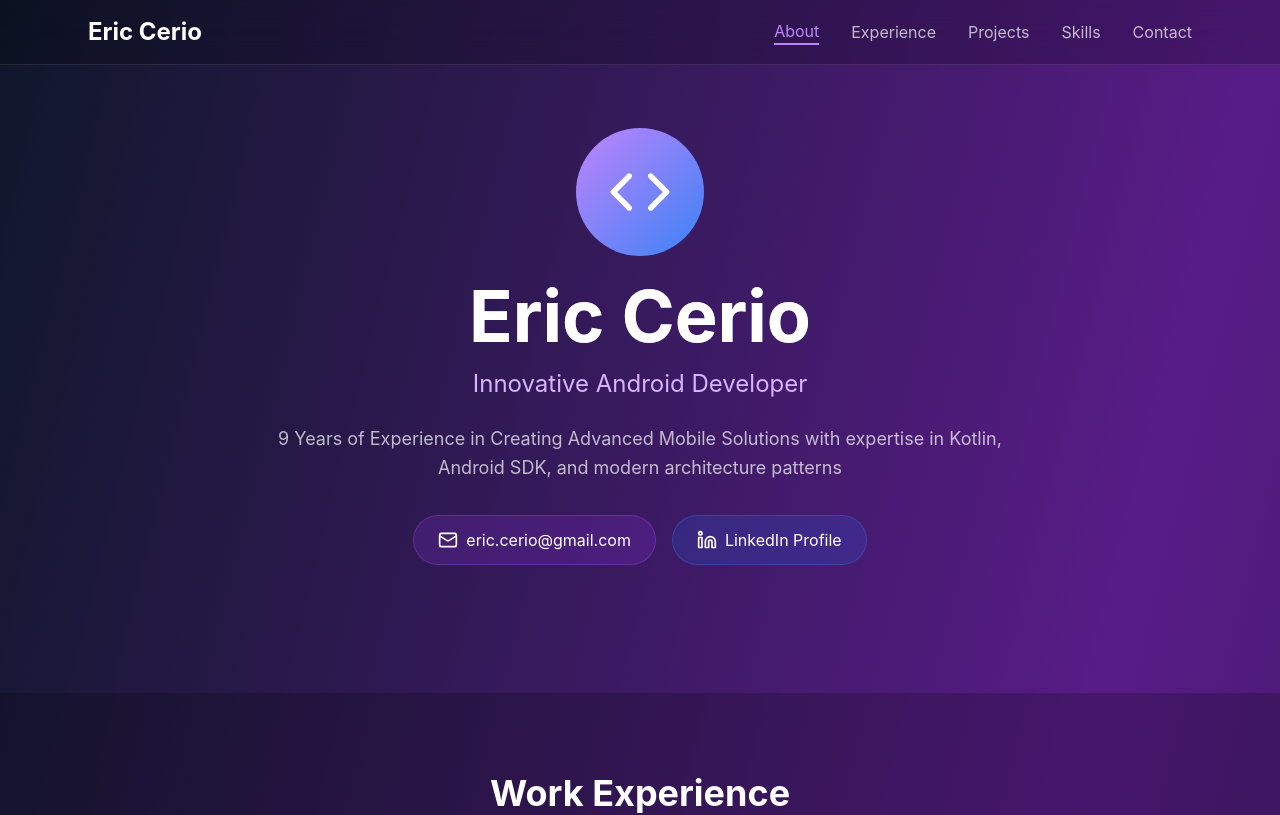
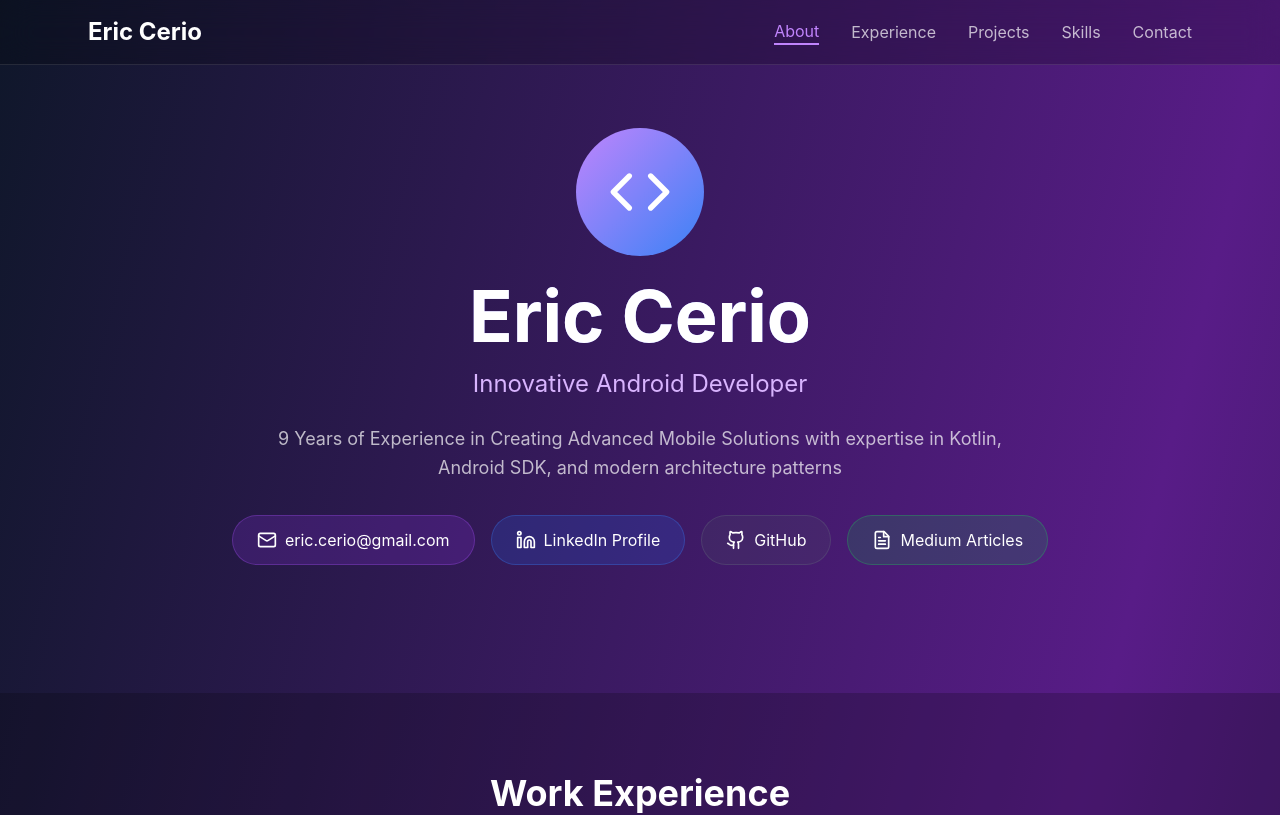
Before and after one commit to eric-cerio/eric.github.io, a React (Create React App) app: page / in a window 1280 px wide. Shown: the top 815 px of the page. Built offline with nearby package versions, Linux system fonts and the light colour scheme.

Commit message:
Add github and medium links, Fix header buttons navigation

```diff
--- a/src/eric-portfolio.js
+++ b/src/eric-portfolio.js
@@ -1,8 +1,16 @@
 import React, { useState } from 'react';
-import { Mail, Phone, Linkedin, ExternalLink, ChevronDown, Code, Smartphone, Users, Calendar } from 'lucide-react';
+import { Mail, Phone, Linkedin, ExternalLink, Code, Smartphone, Calendar, Github, FileText } from 'lucide-react';
 
 const Portfolio = () => {
   const [activeSection, setActiveSection] = useState('about');
+
+  const handleNavClick = (section) => {
+    setActiveSection(section);
+    const el = document.getElementById(section);
+    if (el) {
+      el.scrollIntoView({ behavior: 'smooth', block: 'start' });
+    }
+  };
 
   const workExperience = [
     {
@@ -167,12 +175,14 @@ const Portfolio = () => {
       <nav className="fixed top-0 w-full bg-black/20 backdrop-blur-lg border-b border-white/10 z-50">
         <div className="max-w-6xl mx-auto px-6 py-4">
           <div className="flex items-center justify-between">
-            <h1 className="text-2xl font-bold text-white">Eric Cerio</h1>
+            <button onClick={() => handleNavClick('about')} className="text-2xl font-bold text-white hover:text-purple-300">
+              Eric Cerio
+            </button>
             <div className="hidden md:flex space-x-8">
               {['about', 'experience', 'projects', 'skills', 'contact'].map((section) => (
                 <button
                   key={section}
-                  onClick={() => setActiveSection(section)}
+                  onClick={() => handleNavClick(section)}
                   className={`capitalize transition-all duration-300 ${
                     activeSection === section
                       ? 'text-purple-400 border-b-2 border-purple-400'
@@ -188,7 +198,7 @@ const Portfolio = () => {
       </nav>
 
       {/* Hero Section */}
-      <section className="pt-32 pb-20 px-6">
+      <section id="about" className="pt-32 pb-20 px-6">
         <div className="max-w-6xl mx-auto text-center">
           <div className="mb-8">
             <div className="w-32 h-32 bg-gradient-to-br from-purple-400 to-blue-500 rounded-full mx-auto mb-6 flex items-center justify-center">
@@ -223,12 +233,30 @@ const Portfolio = () => {
               <Linkedin className="w-5 h-5" />
               LinkedIn Profile
             </a>
+            <a
+              href="https://github.com/eric-cerio"
+              target="_blank"
+              rel="noopener noreferrer"
+              className="flex items-center gap-2 bg-gray-600/20 hover:bg-gray-600/30 border border-gray-500/30 px-6 py-3 rounded-full text-white transition-all duration-300 hover:scale-105"
+            >
+              <Github className="w-5 h-5" />
+              GitHub
+            </a>
+            <a
+              href="https://medium.com/@eric.cerio"
+              target="_blank"
+              rel="noopener noreferrer"
+              className="flex items-center gap-2 bg-green-600/20 hover:bg-green-600/30 border border-green-500/30 px-6 py-3 rounded-full text-white transition-all duration-300 hover:scale-105"
+            >
+              <FileText className="w-5 h-5" />
+              Medium Articles
+            </a>
           </div>
         </div>
       </section>
 
       {/* Experience Section */}
-      <section className="py-20 px-6 bg-black/20">
+      <section id="experience" className="py-20 px-6 bg-black/20">
         <div className="max-w-6xl mx-auto">
           <h2 className="text-4xl font-bold text-white mb-12 text-center">
             Work Experience
@@ -271,7 +299,7 @@ const Portfolio = () => {
       </section>
 
       {/* Projects Section */}
-      <section className="py-20 px-6">
+      <section id="projects" className="py-20 px-6">
         <div className="max-w-6xl mx-auto">
           <h2 className="text-4xl font-bold text-white mb-12 text-center">
             Featured Projects
@@ -321,7 +349,7 @@ const Portfolio = () => {
       </section>
 
       {/* Skills Section */}
-      <section className="py-20 px-6 bg-black/20">
+      <section id="skills" className="py-20 px-6 bg-black/20">
         <div className="max-w-6xl mx-auto">
           <h2 className="text-4xl font-bold text-white mb-12 text-center">
             Technical Skills
@@ -347,7 +375,7 @@ const Portfolio = () => {
       </section>
 
       {/* Contact Section */}
-      <section className="py-20 px-6">
+      <section id="contact" className="py-20 px-6">
         <div className="max-w-4xl mx-auto text-center">
           <h2 className="text-4xl font-bold text-white mb-8">Get In Touch</h2>
           <p className="text-xl text-white/70 mb-12 max-w-2xl mx-auto">
```
